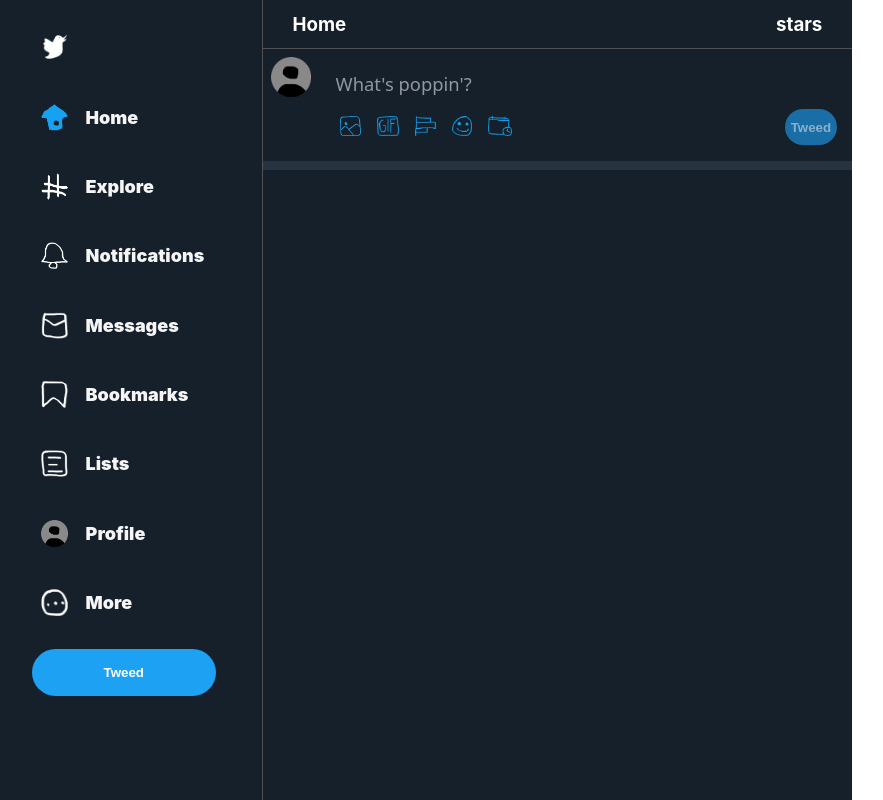
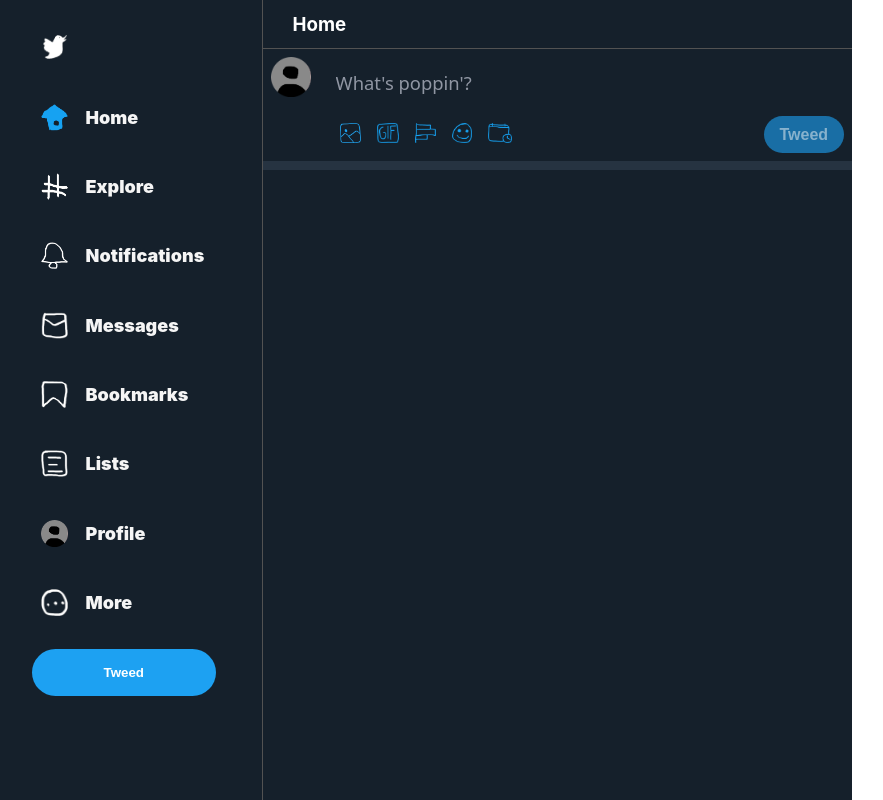
Before and after one commit to Tlwaller/twidder, a React (Create React App) app: page /#/home in a window 1280 px wide. Shown: the whole page, without its empty margins (18-901 px from the left). Built offline with nearby package versions, Linux system fonts and the light colour scheme; what redux-promise-middleware would draw is missing.

Commit message:
home tweed styling

```diff
--- a/src/Components/Home/HomeTweed.js
+++ b/src/Components/Home/HomeTweed.js
@@ -1,6 +1,6 @@
 import React , { useState }from 'react'
 import { Link } from 'react-router-dom';
-import { propic, image, gif, poll, emoji, schedule } from '../../Images';
+import { propic, image, gif, poll, emoji, schedule, addTweed } from '../../Images';
 
 export default function HomeTweed() {
     const [tweedStatus, setTweedStatus] = useState('unready');
@@ -15,18 +15,25 @@
     }
     return (
         <div className='ht-container'>
-            <Link to='/myprofile' >
+            <Link to='/myprofile'>
                 <img src={propic} className='ht-propic' alt='profile' style={{height: 2.5 + "em"}}/>
             </Link>
             <div className='ht-inner-section'>
                 <input className='ht-input' onChange={checkTweed} placeholder="What's poppin'?"/>
                 <div className='ht-btns-container'>
+                    <div className='ht-left-btns'>
                         <button className='ht-btn'><img src={image} alt='add img' className='ht-btn-img'/></button>
                         <button className='ht-btn'><img src={gif} alt='add gif' className='ht-btn-img'/></button>
                         <button className='ht-btn'><img src={poll} alt='add poll' className='ht-btn-img'/></button>
                         <button className='ht-btn'><img src={emoji} alt='add emoji' className='ht-btn-img'/></button>
                         <button className='ht-btn'><img src={schedule} alt='schedule tweed' className='ht-btn-img'/></button>
+                    </div>
+                    <div className='ht-right-btns'>
+                        {/*implement these later*/}
+                        {/* <button className='ht-btn ht-add-tweed'><img src={addTweed} alt='add tweed' className='ht-btn-img'></img></button> */}
+                        {/* <div className='vl'/> */}
                         <button className={`ht-tweed-btn-${tweedStatus}`}>Tweed</button>
+                    </div>
                 </div>
             </div>
 
--- a/src/Components/Home/UserLanding.js
+++ b/src/Components/Home/UserLanding.js
@@ -14,7 +14,6 @@
             <div className='ul-title-container'>
                 <header className='ul-title'>
                     <h3>Home</h3>
-                    <h3>stars</h3>
                 </header>
             </div>
 
--- a/src/Images.js
+++ b/src/Images.js
@@ -23,3 +23,4 @@
 export const bluList = require('./images/icons/blu list.png')
 export const more = require('./images/icons/more.png');
 export const quill = require('./images/icons/quill.png');
+export const addTweed = require('./images/icons/add tweed.png');
--- a/src/Styles/Home/_HomeTweed.scss
+++ b/src/Styles/Home/_HomeTweed.scss
@@ -38,7 +38,16 @@
         }
 
         .ht-btns-container {
-            margin-bottom: 1em;
+            display: flex;
+            align-items: center;
+            justify-content: space-between;
+            height: 4em;
+
+            .ht-right-btns, .ht-left-btns {
+                display: flex;
+                align-items: center;
+                height: 100%;
+            }
 
             .ht-btn:hover {
                 // animation: htHover .3s ease-in-out 0s 1 forwards;
@@ -57,6 +66,11 @@
                 }
             }
 
+            // .vl {
+            //     border-left: 1px solid #6B7C8C;
+            //     height: 2em;
+            // }
+
             .ht-tweed-btn-unready {
                 background-color: #1da0f29c;
                 color: rgba(245, 245, 245, 0.5);
@@ -67,11 +81,16 @@
                 color: rgba(245, 245, 245, 1);
             }
 
+            .ht-tweed-btn-ready:hover {
+                background-color: #1890db;
+                cursor: pointer;
+            }
+
             .ht-tweed-btn-ready, .ht-tweed-btn-unready {
-                height: 100%;
+                height: 2.3em;
+                width: 5em;
+                font-size: medium;
                 border-radius: 25px;
-                float: right;
-                margin-right: .5em;
                 font-weight: bold;
                 border: none;
             }
```
Also changed, not shown: src/images/icons/add tweed.png (added). Lines whose indentation alone changed are shown as unchanged.
